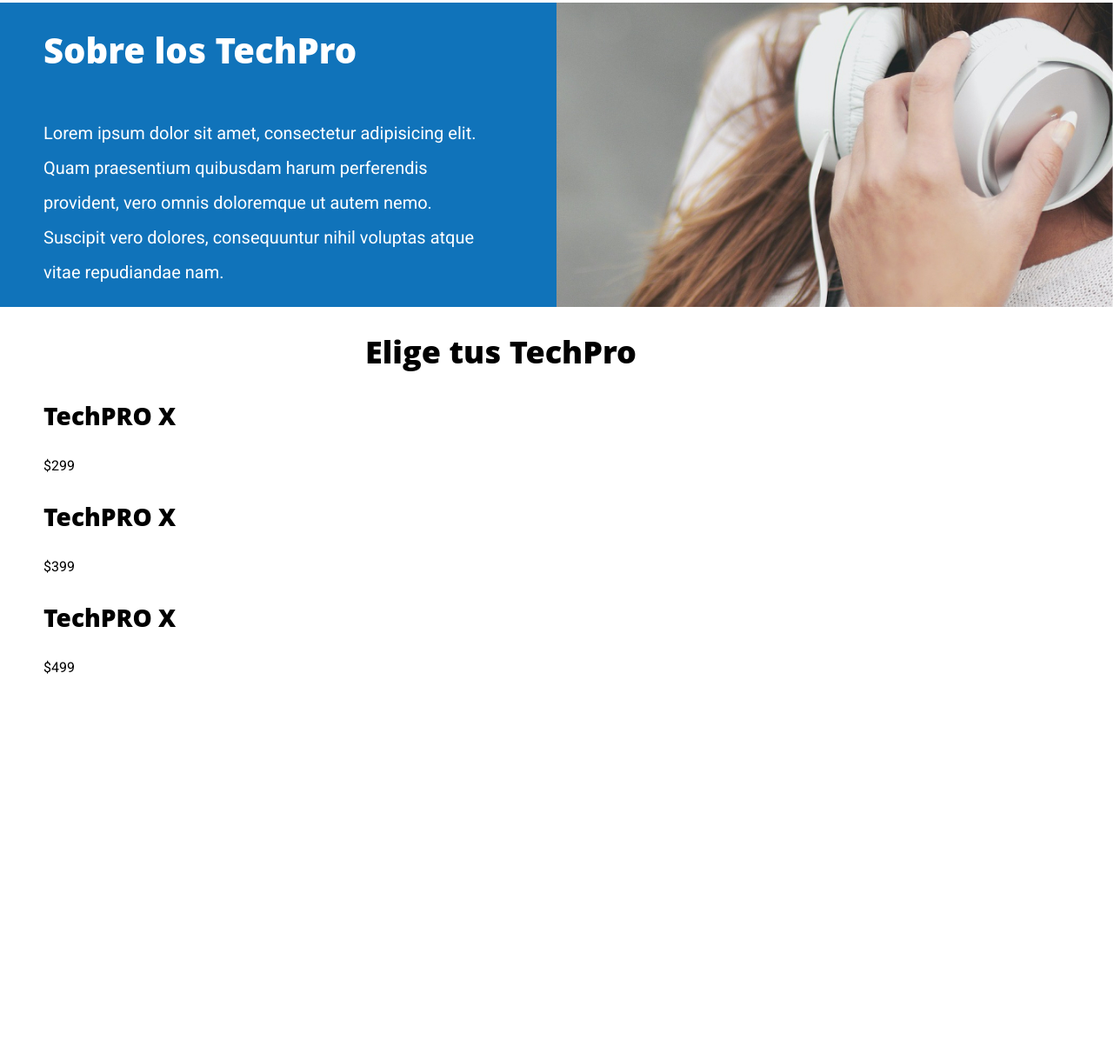
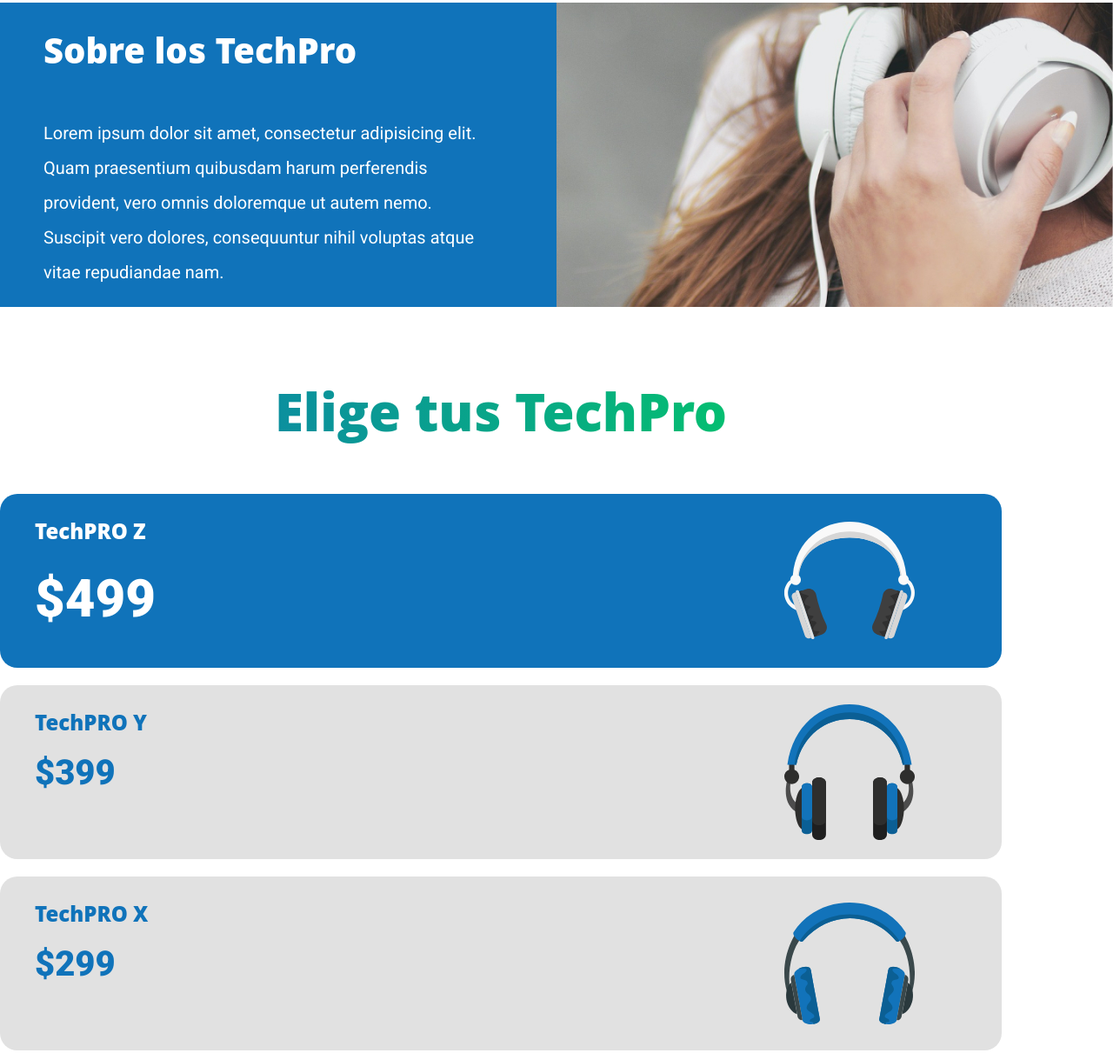
Before and after one commit to ingluisfelipemunoz/tech-pro, a plain HTML site: page index.html in a window 1280 px wide. Shown: the part 981-2192 px from the top of the page at 87% size. Before the commit the page ends 1777 px from the top, so only its background shows below. Drawn offline with Linux system fonts and the light colour scheme.

Commit message:
setting the style for the models

```diff
--- a/css/styles.css
+++ b/css/styles.css
@@ -235,3 +235,67 @@ img {
     font-size: 2rem;
     line-height: 2;
 }
+
+
+
+/* models */
+
+.modelos {
+    padding: var(--separacion) 0;
+}
+
+.header-modelos {
+    font-size: 6rem;
+    margin-bottom: var(--separacion);
+}
+
+.listado-modelos {
+    display: flex;
+    flex-direction: column-reverse;
+}
+
+.modelo {
+    background-color: var(--grisClaro);
+    margin-bottom: 2rem;
+    padding-left: 4rem;
+    color: var(--primario);
+    border-radius: 2rem;
+    min-height: 20rem;
+    background-repeat: no-repeat;
+    background-position: 90% center;
+    background-size: 15rem;
+
+}
+
+.modelo h3 {
+    font-size: 2.4rem;
+}
+
+.modelo .precio {
+    font-size: 4rem;
+    font-weight: 900;
+    line-height: 0;
+}
+
+.modelo:first-of-type {
+    margin-bottom: 0;
+
+}
+
+.modelo-x {
+    background-image: url(../img/modelo-x.svg);
+}
+
+.modelo-y {
+    background-image: url(../img/modelo-y.svg);
+}
+
+.modelo-z {
+    background-image: url(../img/modelo-z.svg);
+    background-color: var(--primario);
+    color: var(--blanco);
+}
+
+.modelo-z .precio {
+    font-size: 6rem;
+}
--- a/index.html
+++ b/index.html
@@ -107,18 +107,20 @@
     </section>
 
     <main class="contenedor modelos">
-      <h2 class="text-center">Elige tus TechPro</h2>
+      <h2 class="text-center degradado-verde header-modelos">
+        Elige tus TechPro
+      </h2>
       <div class="listado-modelos">
         <div class="modelo modelo-x">
           <h3>TechPRO X</h3>
           <p class="precio">$299</p>
         </div>
         <div class="modelo modelo-y">
-          <h3>TechPRO X</h3>
+          <h3>TechPRO Y</h3>
           <p class="precio">$399</p>
         </div>
         <div class="modelo modelo-z">
-          <h3>TechPRO X</h3>
+          <h3>TechPRO Z</h3>
           <p class="precio">$499</p>
         </div>
       </div>
```
